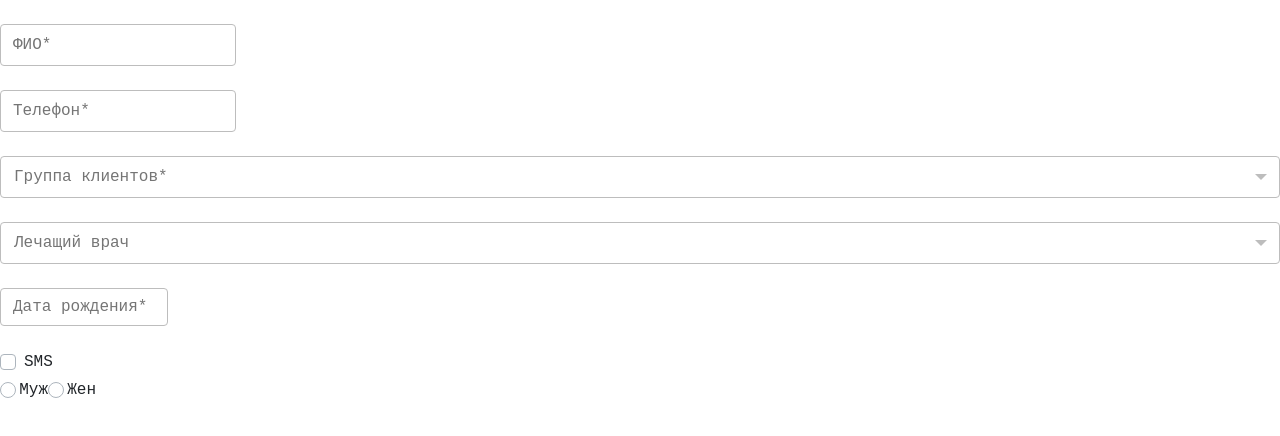
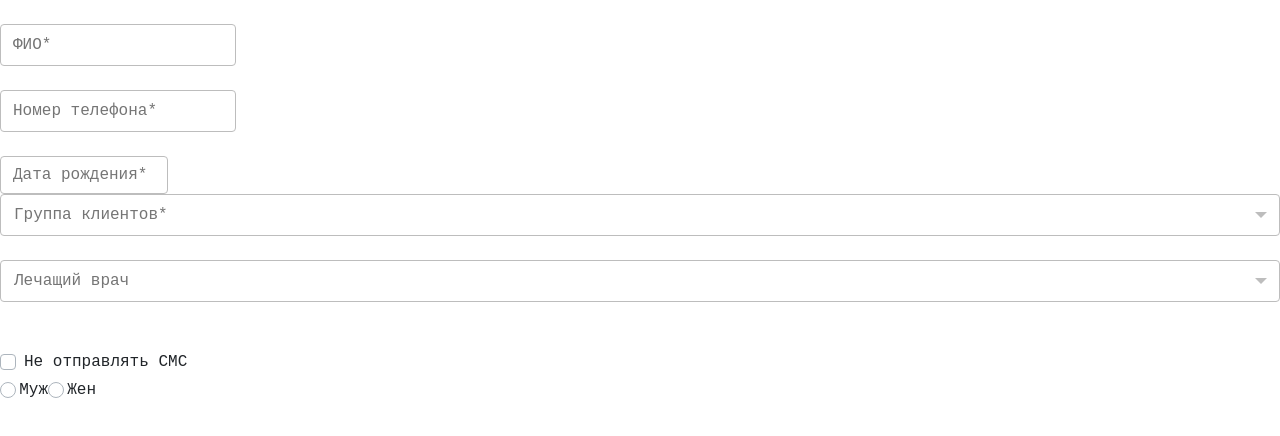
Before and after one commit to SankaReia/sovcombank-test, a React (Create React App) app: page / in a window 1280 px wide. Shown: the top 436 px of the page. Built offline with nearby package versions, Linux system fonts and the light colour scheme.

Commit message:
added controlled form

```diff
--- a/package.json
+++ b/package.json
@@ -12,6 +12,7 @@
     "@types/react-dom": "^18.2.23",
     "react": "^18.2.0",
     "react-dom": "^18.2.0",
+    "react-hook-form": "^7.51.2",
     "react-scripts": "5.0.1",
     "typescript": "^4.9.5",
     "web-vitals": "^2.1.4"
--- a/src/App.tsx
+++ b/src/App.tsx
@@ -1,7 +1,7 @@
 import { useEffect, useState } from "react";
 import { Select } from "./components/ui/Select";
 import { TextField } from "./components/ui/TextField";
-import { SelectOptionI, SelectValueType } from "./types/types";
+import { FormI, SelectOptionI, SelectValueType } from "./types/types";
 import { DatePicker } from "./components/ui/DatePicker";
 import { Checkbox } from "./components/ui/Checkbox";
 import { Radio } from "./components/ui/Radio";
@@ -22,83 +22,110 @@ const options: SelectOptionI[] = [
 ]
 
 function App() {
-  const [group, setGroup] = useState<SelectValueType>([]);
-  const [doctor, setDoctor] = useState<SelectValueType>('');
-  const [date, setDate] = useState<string>('');
-
+  const [form, setForm] = useState<FormI>({
+    full_name: "",
+    birth_date: "",
+    phone: "",
+    gender: "",
+    customer_group: [],
+    attending_physician: "",
+    sms: false,
+  })
 
   useEffect(()=> {
-    // console.log("group",group)
-    // console.log("doctor", doctor)
-    console.log(date)
-  }, [doctor, group, date])
+    console.log(form)
+  }, [form])
+
+  const inputChangeHandler = (e: React.ChangeEvent<HTMLInputElement>) => {
+    const name: string = e.target.name;
+    let value: string | boolean = e.target.value;
+    if (name == 'sms') value = e.target.checked
+    setForm(prev => ({...prev, [name]: value}))
+  }
 
   return (
     <div>
       <br/>
       <TextField
-        id="name"
+        id="full_name"
+        name="full_name"
         type="text"
         label="ФИО"
         required
+        value={form.full_name}
+        onChange={inputChangeHandler}
         fullWidth={false}
         helperText={''}
       />
       <br/>
       <TextField
         id="phone"
+        name="phone"
         type="tel"
-        label="Телефон"
+        label="Номер телефона"
         required
+        value={form.phone}
+        onChange={inputChangeHandler}
         fullWidth={false}
         helperText={''}
         autoComplete="tel"
       />
       <br/>
+      <DatePicker
+        id="birth_date"
+        name="birth_date"
+        label="Дата рождения"
+        required
+        value={form.birth_date}
+        onChange={inputChangeHandler}
+        helperText={''}
+      />
       <Select
-        id="group"
+        id="customer_group"
         label="Группа клиентов"
         options={options}
         multiple
         required
         helperText={''}
-        value={group}
-        setValue={setGroup}
+        value={form.customer_group}
+        setValue={
+          (value) => setForm(prev => ({...prev, ['customer_group']:value}))
+        }
       />
       <br/>
       <Select
-        id="doctor"
+        id="attending_physician"
         label="Лечащий врач"
         options={options}
-        value={doctor}
-        setValue={setDoctor}
+        value={form.attending_physician}
+        setValue={
+          (value) => setForm(prev => ({...prev, ['attending_physician']:value}))
+        }
       />
       <br />
-      <DatePicker
-        value={date}
-        id="date"
-        label="Дата рождения"
-        required
-        helperText={''}
-        setValue={setDate}
-      />
+
       <br />
       <Checkbox
         id="sms"
-        label="SMS"
+        name="sms"
+        label="Не отправлять СМС"
+        checked={form.sms}
+        onChange={inputChangeHandler}
       />
       <br />
       <Radio
-        value='Муж'
-        id="gender1"
+        id="male"
+        name="gender"
         label="Муж"
-        name="gender"
+        value='male'
+        onChange={inputChangeHandler}
       />
       <Radio
-        value='Жен'
-        id="gender2"
+        id="female"
+        name="gender"
         label="Жен"
-        name="gender"
+        value='female'
+        onChange={inputChangeHandler}
       />
     </div>
   );
--- a/src/components/ui/Checkbox.tsx
+++ b/src/components/ui/Checkbox.tsx
@@ -2,17 +2,15 @@ import { FC, InputHTMLAttributes } from "react";
 import style from "../../assets/styles/Checkbox.module.css";
 
 interface CheckboxProps extends InputHTMLAttributes<HTMLInputElement> {
-    id: string;
     label: string;
-    // value: string
 }
 
 
-export const Checkbox: FC<CheckboxProps> = ({ id, label, ...rest }) => {
+export const Checkbox: FC<CheckboxProps> = ({ label, ...rest }) => {
   return (
     <>
-        <input type="checkbox" className={style.checkbox} id={id} />
-        <label htmlFor={id}>{label}</label>
+        <input type="checkbox" className={style.checkbox}  {...rest}/>
+        <label htmlFor={rest.id}>{label}</label>
     </>
   )
 }
--- a/src/components/ui/DatePicker.tsx
+++ b/src/components/ui/DatePicker.tsx
@@ -2,23 +2,20 @@ import { FC, InputHTMLAttributes } from "react";
 import style from "../../assets/styles/DatePicker.module.css";
 
 interface DatePickerProps extends InputHTMLAttributes<HTMLInputElement> {
-    id: string;
     label?: string;
     helperText?: string;
-    value: string;
-    setValue: React.Dispatch<React.SetStateAction<string>>;
 }
 
-export const DatePicker: FC<DatePickerProps> = ({ id, label, helperText, value, setValue, ...rest }) => {
+export const DatePicker: FC<DatePickerProps> = ({ label, helperText, ...rest }) => {
   return (
     <>
         <div className={style.datePicker}>
             <input
-                onChange={(e)=> setValue(e.target.value)}
+                {...rest}
                 type="date"
                 className={`${style.datePickerInput} ${!!helperText && style.datePickerInvalid}`} />
             {label && (
-                <label htmlFor={id} className={`${style.datePickerLabel} ${!!value && style.datePickerLabelTop}`}>
+                <label htmlFor={rest.id} className={`${style.datePickerLabel} ${!!rest.value && style.datePickerLabelTop}`}>
                     {label}
                     {rest.required && '*'}
                 </label>
--- a/src/components/ui/Radio.tsx
+++ b/src/components/ui/Radio.tsx
@@ -2,17 +2,15 @@ import { FC, InputHTMLAttributes } from "react";
 import style from "../../assets/styles/Radio.module.css";
 
 interface RadioProps extends InputHTMLAttributes<HTMLInputElement> {
-    id: string;
     label: string;
-    name: string
 }
 
 
-export const Radio: FC<RadioProps> = ({ id, label, name, ...rest }) => {
+export const Radio: FC<RadioProps> = ({ label, ...rest }) => {
   return (
     <>
-        <input type="radio" className={style.radio} id={id} name={name}/>
-        <label htmlFor={id}>{label}</label>
+        <input type="radio" className={style.radio}  {...rest} />
+        <label htmlFor={rest.id}>{label}</label>
     </>
   )
 }
--- a/src/components/ui/Select.tsx
+++ b/src/components/ui/Select.tsx
@@ -1,5 +1,5 @@
 import { FC, SelectHTMLAttributes, useEffect, useRef, useState } from "react";
-import { SelectOptionI, SelectValueType } from "../../types/types";
+import { FormI, SelectOptionI, SelectValueType } from "../../types/types";
 import style from "../../assets/styles/Select.module.css";
 
 
@@ -9,7 +9,7 @@ interface SelectProps extends SelectHTMLAttributes<HTMLSelectElement> {
     helperText?: string;
     options: SelectOptionI[];
     value: SelectValueType;
-    setValue: React.Dispatch<React.SetStateAction<SelectValueType>>;
+    setValue: (value: SelectValueType) => void
 }
 
 export const Select: FC<SelectProps> = ({ id, label, options, value, setValue, helperText, ...rest }) => {
--- a/src/components/ui/TextField.tsx
+++ b/src/components/ui/TextField.tsx
@@ -2,24 +2,22 @@ import { FC, InputHTMLAttributes } from "react";
 import style from "../../assets/styles/TextField.module.css";
 
 interface TextFieldProps extends InputHTMLAttributes<HTMLInputElement> {
-    id: string;
     label?: string;
     fullWidth?: boolean;
     helperText?: string;
 }
 
-export const TextField: FC<TextFieldProps> = ({ id, label, fullWidth, helperText, ...rest }) => {
+export const TextField: FC<TextFieldProps> = ({ label, fullWidth, helperText, ...rest }) => {
     return (
       <>
         <div className={`${style.textField} ${style.textFieldFloating}`}>
             <input
-              id={id}
               {...rest}
               placeholder={label}
               className={`${style.textFieldInput} ${fullWidth && style.textFieldInputFull} ${!!helperText && style.textFieldInputInvalid}`}
             />
             {label && (
-                <label htmlFor={id} className={style.textFieldLabel}>
+                <label htmlFor={rest.id} className={style.textFieldLabel}>
                     {label}
                     {rest.required && '*'}
                 </label>
```
Also changed, not shown: src/types/types.ts (+10 -0 lines), 1 other file (tests, documents, lock files or other folders).
